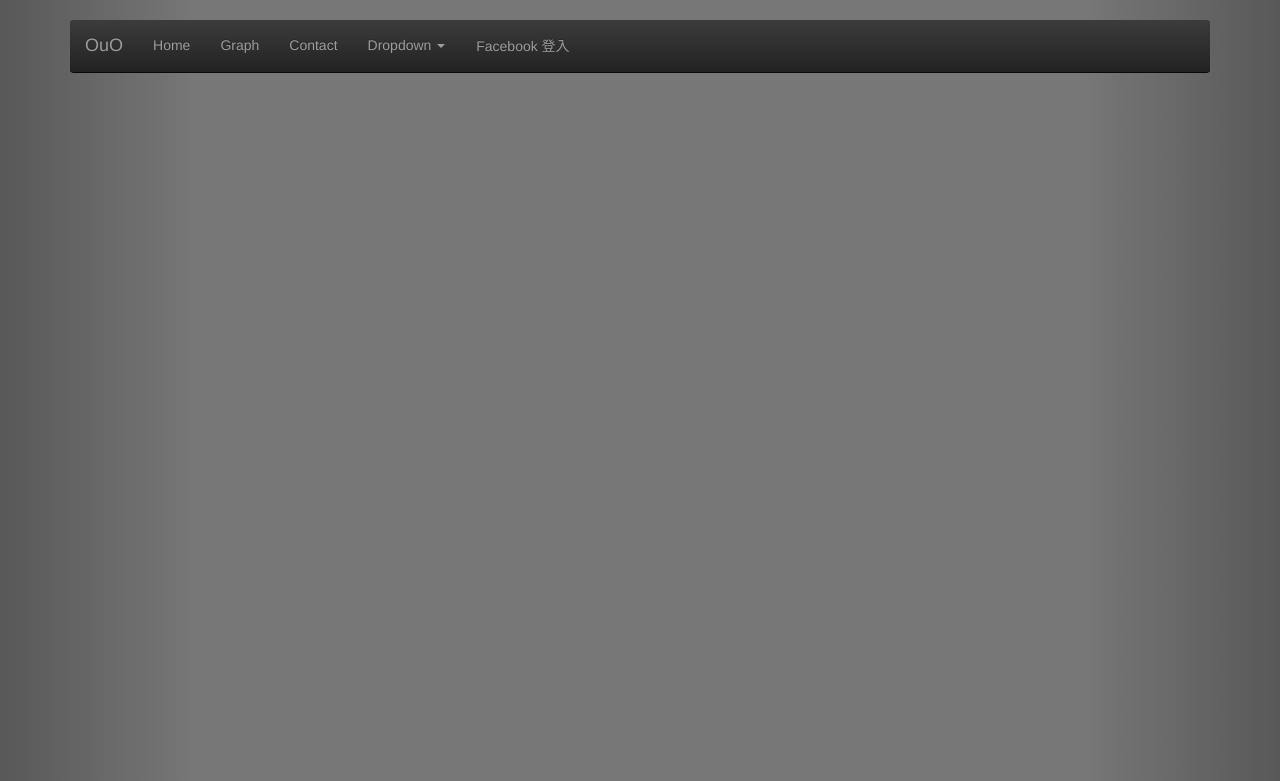
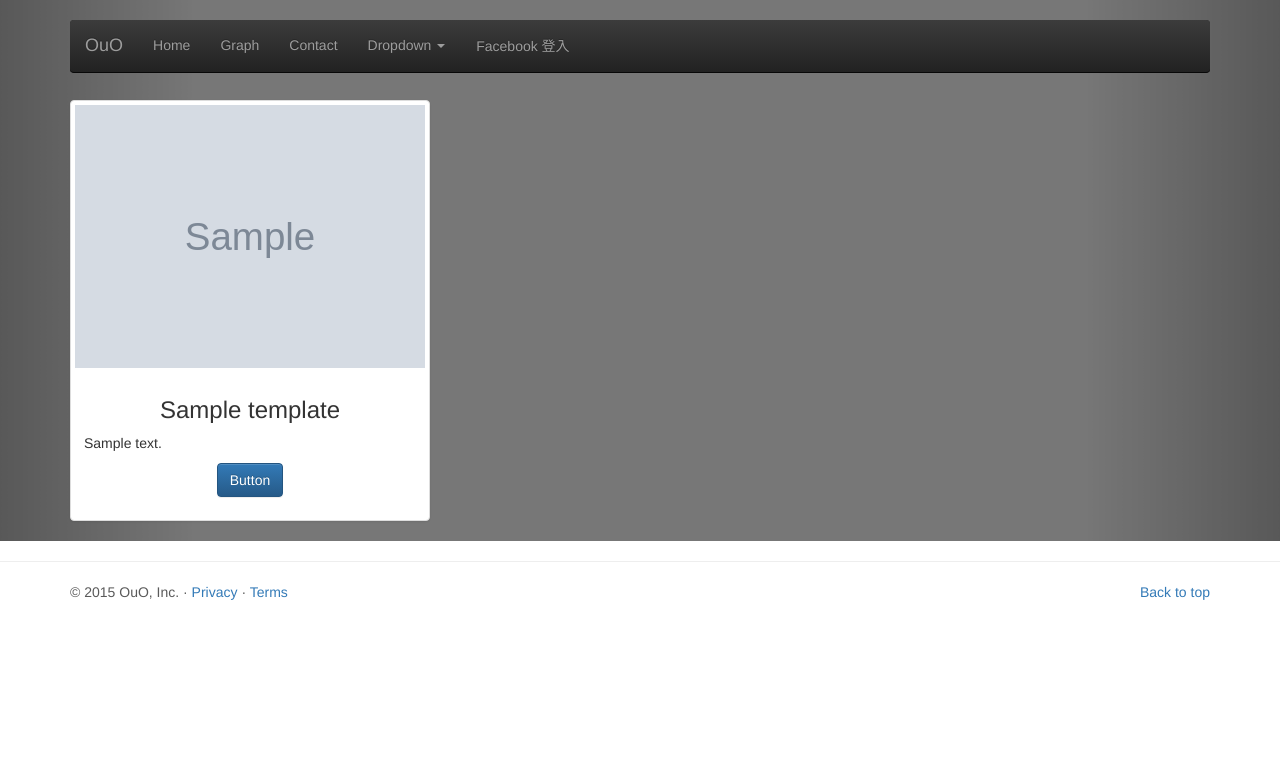
Before and after one commit to hydai/OuO, a Django app: template templates/graph.html in a window 1280 px wide. Shown: the top 781 px of the page. After the commit the page ends 600 px from the top, so only its background shows below. Run offline with Django 3.2, Linux system fonts and the light colour scheme; the template is opened without the code that fills it: most values are stand-ins (such as "Sample title", 1, 10 or a date in 2020); grey boxes marked "Sample" are stand-in pictures; data that the repository does not hold is empty; some libraries are stand-ins or nearby versions.

Commit message:
Finished graph view

```diff
--- a/graph/views.py
+++ b/graph/views.py
@@ -1,5 +1,7 @@
 from django.shortcuts import render
+from schema.models import Template
 
 
 def graph(request):
-    return render(request, 'graph.html')
+    templates = Template.objects.all()
+    return render(request, 'graph.html', {'templates': templates})
--- a/templates/graph.html
+++ b/templates/graph.html
@@ -10,81 +10,26 @@
     <br>
     <br>
     <br>
-    <br>
-    <br>
-    <br>
-    <br>
-    <br>
-    <br>
-    <br>
-    <br>
-    <br>
-    <br>
-    <br>
-    <br>
-    <br>
-    <br>
-    <br>
-    <br>
-    <br>
-    <br>
-    <br>
-    <br>
-    <br>
-    <br>
-    <br>
-    <br>
-    <br>
-    <br>
-    <br>
-    <br>
-    <br>
-    <br>
-    <br>
-    <br>
-    <br>
-    <br>
-    <br>
-    <br>
-    <br>
-    <br>
-    <br>
-    <br>
-    <br>
-    <br>
-    <br>
-    <br>
-    <br>
-    <br>
-    <br>
-    <br>
-    <br>
-    <br>
-    <br>
-    <br>
-    <br>
-    <br>
-    <br>
-    <br>
-    <br>
-    <br>
-    <br>
-    <br>
-    <br>
-    <br>
-    <br>
-    <br>
-    <br>
-    <br>
-    <br>
-    <br>
-    <br>
-    <br>
-    <br>
-    <br>
-    <br>
-    <br>
-    <br>
+    <div class="container">
+        <div class="row">
+            {% for template in templates %}
+            <div class="col-sm-6 col-md-4">
+                <div class="thumbnail">
+                    <img src="{{template.thumbnail_src.url}}" alt="...">
+                    <div class="caption">
+                        <center>
+                            <h3>{{ template.tname }}</h3>
+                        </center>
+                        <p style="word-wrap:break-word;">{{ template.description }}</p>
+                        <center>
+                            <p><a href="#" class="btn btn-primary" role="button">Button</a></p>
+                        </center>
+                    </div>
+                </div>
+            </div>
+            {% endfor %}
+        </div>
+    </div>
 </div>
 <!-- /.container -->
 <hr>
```
